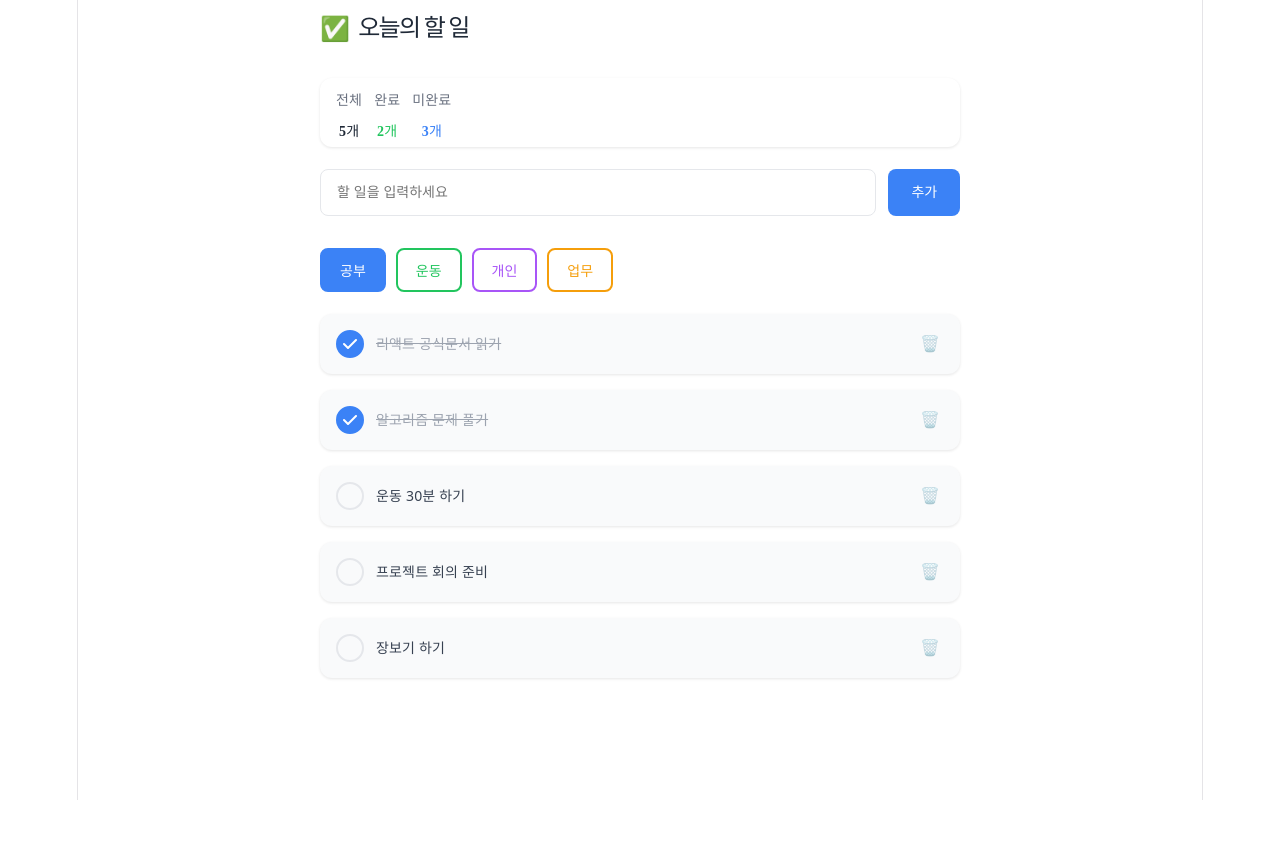
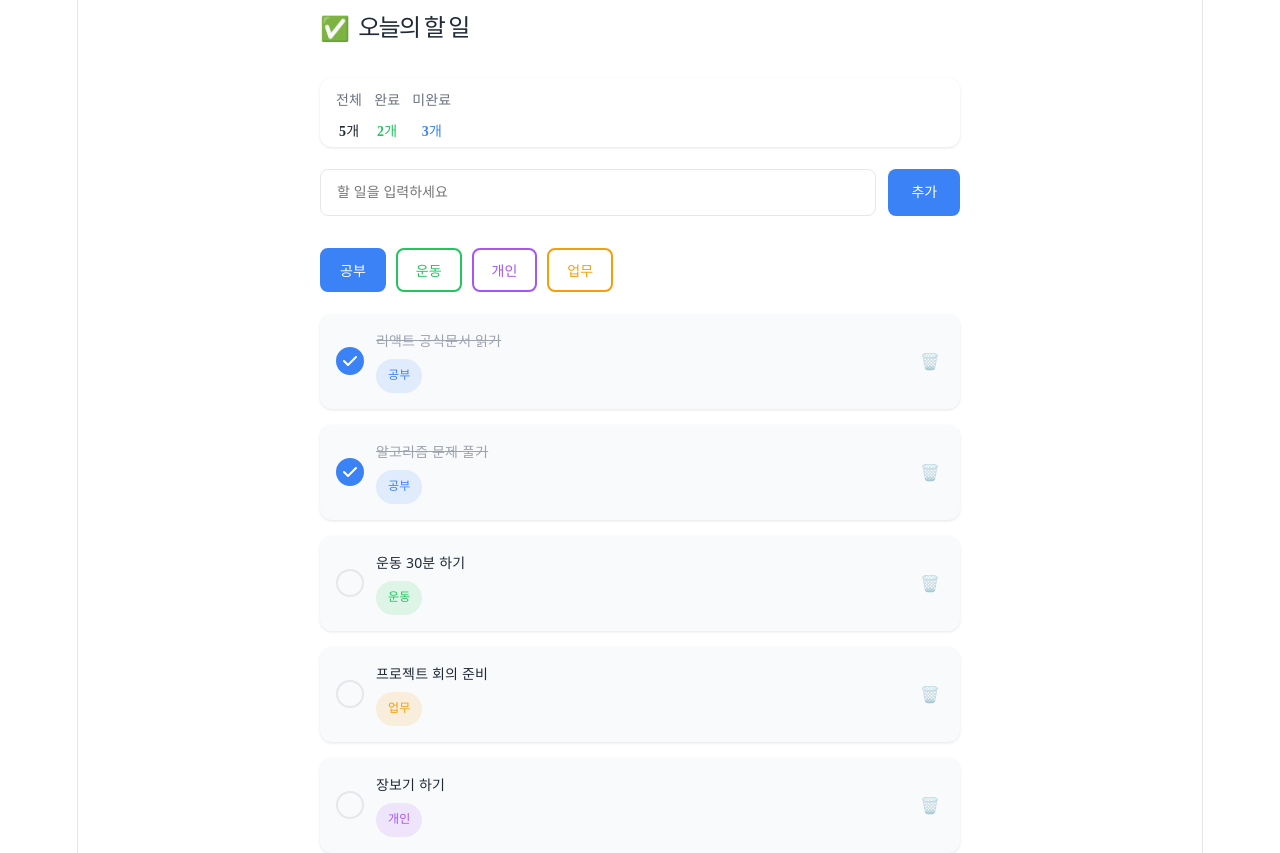
Before and after one commit to IT-Cotato/13th-Frontend-Assignment, a React (Vite) app: page / in a window 1280 px wide. Before the commit the page ends 800 px from the top, so only its background shows below. Built offline with nearby package versions, Linux system fonts and the light colour scheme.

Commit message:
카드별 카테고리 삽입

```diff
--- a/src/App.css
+++ b/src/App.css
@@ -271,42 +271,70 @@
   background: #fff;
 }
 
-.category-btn.study {
-  border: 2px solid #3B82F6;
+/* 기본 */
+.category-btn.study { border: 2px solid #3B82F6; color: #3B82F6; }
+.category-btn.workout { border: 2px solid #22C55E; color: #22C55E; }
+.category-btn.personal { border: 2px solid #A855F7; color: #A855F7; }
+.category-btn.work { border: 2px solid #F59E0B; color: #F59E0B; }
+
+/* active */
+.category-btn.active {
+  color: #fff;
+}
+
+.category-btn.study.active { background: #3B82F6; }
+.category-btn.workout.active { background: #22C55E; }
+.category-btn.personal.active { background: #A855F7; }
+.category-btn.work.active { background: #F59E0B; }
+
+.card-text-container {
+  display: flex;
+  width: 488px;
+  flex-direction: column;
+  justify-content: center;
+  align-items: flex-start;
+  gap: 8px;
+}
+
+.card-text {
+  font-size: 14px;
+  color: #1F2937;
+  font-weight: 400;
+  line-height: 21px;
+}
+
+.card-text.done {
+  text-decoration-line: line-through;
+  color: #9ca3af;
+}
+.category-tag {
+  display: flex;
+  height: 26px;
+  padding: 3.6px 12px 4.4px 12px;
+  justify-content: center;
+  align-items: center;
+  border-radius: 9999px;
+  font-size: 12px;
+  font-weight: 500;
+  line-height: 18px;
+}
+
+.category-공부 {
+  background: rgba(59, 130, 246, 0.13);
   color: #3B82F6;
 }
 
-.category-btn.study.active {
-  background: #3B82F6;
-  color: #fff;
-}
-
-.category-btn.workout {
-  border: 2px solid #22C55E;
+.category-운동 {
+  background: rgba(34, 197, 94, 0.13);
   color: #22C55E;
 }
 
-.category-btn.workout.active {
-  background: #22C55E;
-  color: #fff;
-}
-
-.category-btn.personal {
-  border: 2px solid #A855F7;
+.category-개인 {
+  background: rgba(168, 85, 247, 0.13);
   color: #A855F7;
 }
 
-.category-btn.personal.active {
-  background: #A855F7;
-  color: #fff;
-}
-
-.category-btn.work {
-  border: 2px solid #F59E0B;
+.category-업무 {
+  background: rgba(245, 158, 11, 0.13);
   color: #F59E0B;
 }
-
-.category-btn.work.active {
-  background: #F59E0B;
-  color: #fff;
-}
--- a/src/App.tsx
+++ b/src/App.tsx
@@ -15,13 +15,13 @@ function App() {
   const handleAdd = () => {
     if (input.trim() === "") return;
 
-    setTodos((currentTodos) => [
-      ...currentTodos,
+    setTodos((prev) => [
+      ...prev,
       {
         id: Date.now(),
         text: input.trim(),
         completed: false,
-        category: category,
+        category,
       },
     ]);
 
@@ -29,14 +29,12 @@ function App() {
   };
 
   const handleDelete = (id: number) => {
-    setTodos((currentTodos) =>
-      currentTodos.filter((todo) => todo.id !== id)
-    );
+    setTodos((prev) => prev.filter((todo) => todo.id !== id));
   };
 
   const handleToggle = (id: number) => {
-    setTodos((currentTodos) =>
-      currentTodos.map((todo) =>
+    setTodos((prev) =>
+      prev.map((todo) =>
         todo.id === id
           ? { ...todo, completed: !todo.completed }
           : todo
@@ -56,9 +54,9 @@ function App() {
         input={input}
         setInput={setInput}
         onAdd={handleAdd}
+        placeholder="할 일을 입력하세요"
         category={category}
         setCategory={setCategory}
-        placeholder="할 일을 입력하세요"
       />
 
       <div className="container">
--- a/src/TodoCard.tsx
+++ b/src/TodoCard.tsx
@@ -1,6 +1,13 @@
-function TodoCard({ text, completed, onDelete, onToggle }: {
+function TodoCard({
+  text,
+  completed,
+  category,
+  onDelete,
+  onToggle,
+}: {
   text: string;
   completed: boolean;
+  category: string;
   onDelete: () => void;
   onToggle: () => void;
 }) {
@@ -12,6 +19,7 @@ function TodoCard({ text, completed, onDelete, onToggle }: {
       >
         {completed && (
           <svg
+            xmlns="http://www.w3.org/2000/svg"
             width="14"
             height="10"
             viewBox="0 0 14 10"
@@ -28,15 +36,17 @@ function TodoCard({ text, completed, onDelete, onToggle }: {
         )}
       </div>
 
-      <div className={`card-text ${completed ? "done" : ""}`}>
-        {text}
+      <div className="card-text-container">
+        <div className={`card-text ${completed ? "done" : ""}`}>
+          {text}
+        </div>
+
+        <div className={`category-tag category-${category}`}>
+          {category}
+        </div>
       </div>
 
-      <button
-        className="delete-button"
-        onClick={onDelete}
-        aria-label="할 일 삭제"
-      >
+      <button className="delete-button" onClick={onDelete}>
         🗑️
       </button>
     </div>
--- a/src/TodoList.tsx
+++ b/src/TodoList.tsx
@@ -4,7 +4,7 @@ import type { Todo } from "./types/todo.types";
 function TodoList({
   todos,
   onDelete,
-  onToggle
+  onToggle,
 }: {
   todos: Todo[];
   onDelete: (id: number) => void;
@@ -26,6 +26,7 @@ function TodoList({
           <TodoCard
             text={todo.text}
             completed={todo.completed}
+            category={todo.category}
             onDelete={() => onDelete(todo.id)}
             onToggle={() => onToggle(todo.id)}
           />
```
